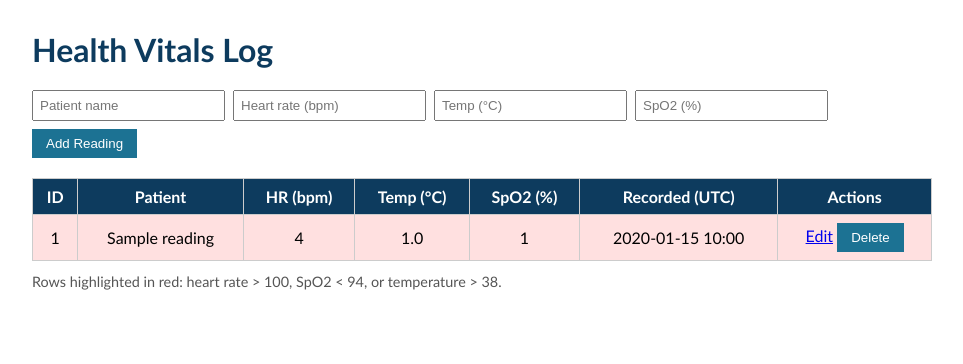
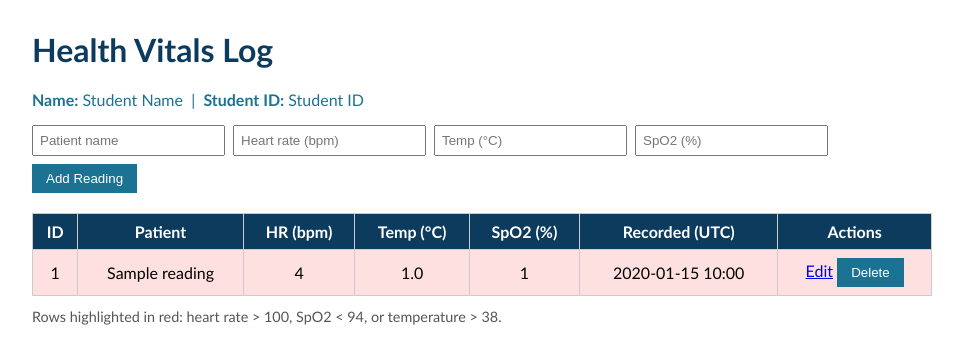
Before and after one commit to shahriarsgl-png/Health-vitals-log-app, a Flask app: page / in a window 1280 px wide. Shown: the top 364 px of the page, without its empty margins (158-1121 px from the left). Run offline with Flask 3, Linux system fonts and the light colour scheme; tables that the repository leaves empty hold one stand-in row (values such as "Sample post").

Commit message:
Show student name and ID

```diff
--- a/app.py
+++ b/app.py
@@ -14,6 +14,10 @@ if db_url.startswith("postgres://"):
 app.config["SQLALCHEMY_DATABASE_URI"] = db_url
 app.config["SQLALCHEMY_TRACK_MODIFICATIONS"] = False
 db = SQLAlchemy(app)
+
+# Student details, set as environment variables in Render (STUDENT_NAME, STUDENT_ID)
+STUDENT_NAME = os.environ.get("STUDENT_NAME", "Student Name")
+STUDENT_ID = os.environ.get("STUDENT_ID", "Student ID")
 
 
 class Reading(db.Model):
@@ -34,7 +38,12 @@ with app.app_context():
 @app.route("/")
 def index():
     readings = Reading.query.order_by(Reading.recorded_at.desc()).all()
-    return render_template("index.html", readings=readings)
+    return render_template(
+        "index.html",
+        readings=readings,
+        student_name=STUDENT_NAME,
+        student_id=STUDENT_ID,
+    )
 
 
 @app.route("/add", methods=["POST"])
--- a/templates/index.html
+++ b/templates/index.html
@@ -17,6 +17,7 @@
 </head>
 <body>
   <h1>Health Vitals Log</h1>
+  <p style="color:#1C7293;"><strong>Name:</strong> {{ student_name }} &nbsp;|&nbsp; <strong>Student ID:</strong> {{ student_id }}</p>
   <form class="add" action="/add" method="post">
     <input name="patient_name" placeholder="Patient name" required>
     <input name="heart_rate" type="number" placeholder="Heart rate (bpm)" required>
```
